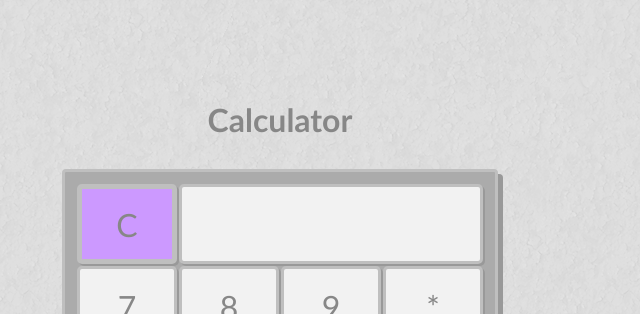
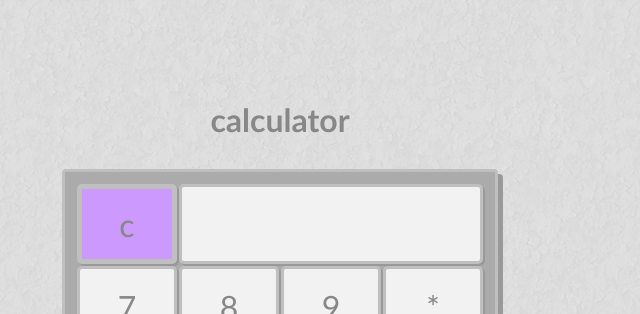
Before and after one commit to csdaniel17/simple-calculator, a plain HTML site: page index.html in a window 1280 px wide. Shown: the top 314 px of the page, 360-1000 px from the left. Drawn offline with Linux system fonts and the light colour scheme.

Commit message:
Update text

```diff
--- a/index.html
+++ b/index.html
@@ -3,15 +3,15 @@
 <head>
   <meta charset="utf-8">
   <meta name="viewport" content="width=device-width, initial-scale=1">
-  <title>Calculator</title>
+  <title>calculator</title>
   <link rel="stylesheet" href="style.css">
 </head>
 <body>
   <div id="container">
-    <h1>Calculator</h1>
+    <h1>calculator</h1>
     <table>
       <tr>
-        <td><button class="clear">C</button></td>
+        <td><button class="clear">c</button></td>
         <td colspan="3"><input id="display" type="text"></td>
       </tr>
       <tr>
```
